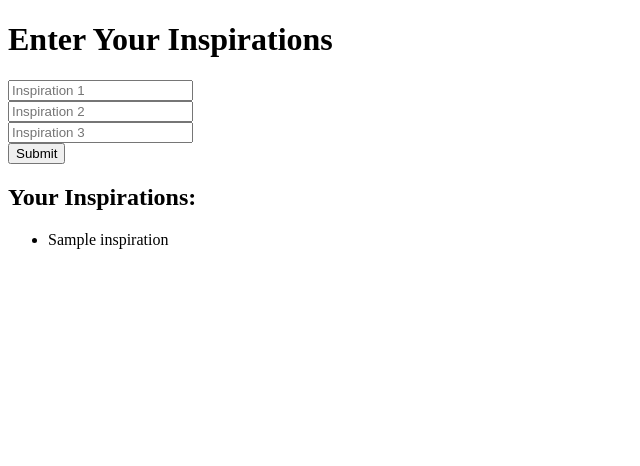
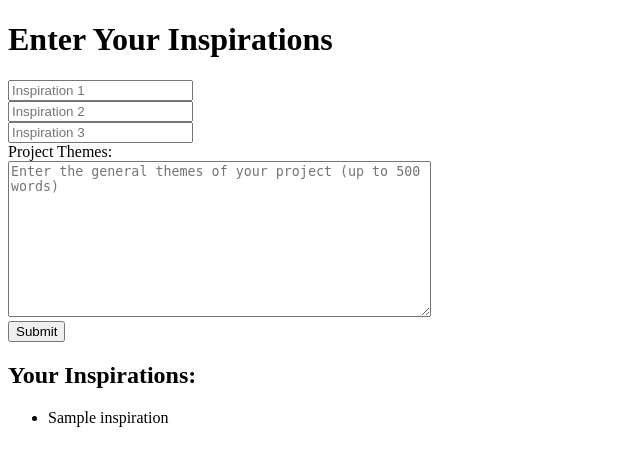
Before and after one commit to Moishe/art-recommendations, a Flask app: template templates/index.html in a window 1280 px wide. Shown: the top 466 px of the page, without its empty margins (0-640 px from the left). Run offline with Flask 3, Linux system fonts and the light colour scheme; the template is opened without the code that fills it: most values are stand-ins (such as "Sample title", 1, 10 or a date in 2020).

Commit message:
feat: Add textarea for users to enter project themes in the form

```diff
--- a/templates/index.html
+++ b/templates/index.html
@@ -13,6 +13,10 @@
             <input type="text" name="inspiration" placeholder="Inspiration 2"><br>
             <input type="text" name="inspiration" placeholder="Inspiration 3"><br>
         </div>
+        <div>
+            <label for="project-themes">Project Themes:</label><br>
+            <textarea id="project-themes" name="project-themes" rows="10" cols="50" maxlength="3000" placeholder="Enter the general themes of your project (up to 500 words)"></textarea>
+        </div>
         <button type="submit">Submit</button>
     </form>
 
```
